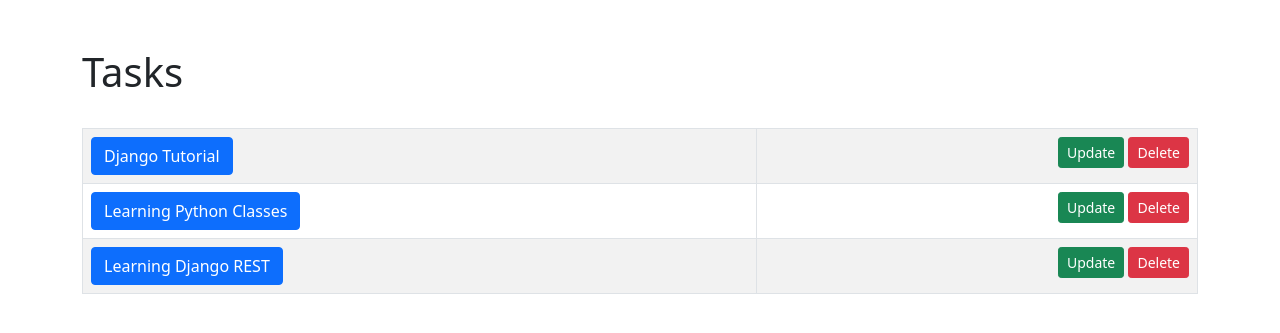
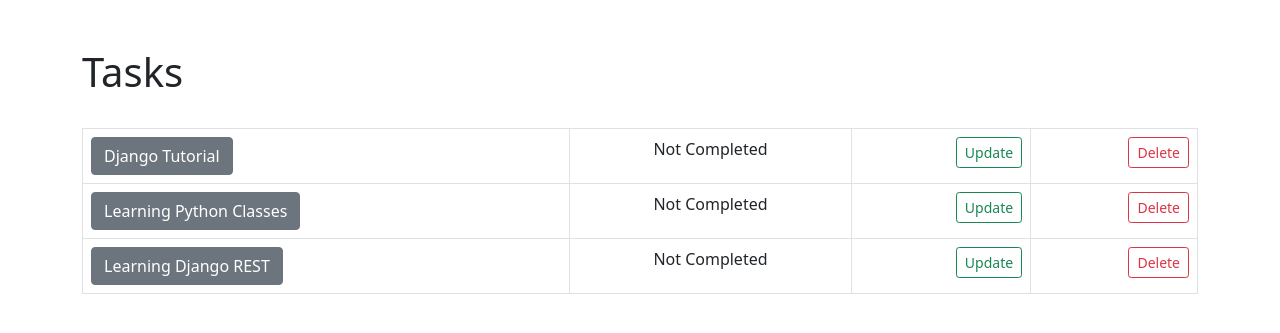
Before and after one commit to Piotr0893/ToDoApp, a Django app: page / in a window 1280 px wide. Shown: the part 56-389 px from the top of the page. Run offline with Django 4.2, Linux system fonts and the light colour scheme; data comes from the database, SQL or seed files in the repository.

Commit message:
Addic complete/not complete

```diff
--- a/myapp/templates/task.html
+++ b/myapp/templates/task.html
@@ -3,25 +3,27 @@
 {% block content %}
 
     <h1> Tasks</h1> <br/>
-
-    <table class="table table-hover table-striped table-bordered">
+{% if task_list %}
+    <table class="table table-bordered">
     {% for task in task_list %}
-
+ {% if task.Status %}
     <tr>
         <td>
-            <a href="{% url 'Task_Show' task.id %}" class="btn btn-primary" >{{ task }}</a>
-        <br/>
-        </td>
-        <td align = 'right'>
-            <a href="{% url 'Update_Task' task.id %}" class ="btn btn-success btn-sm">Update</a>
-
-        <align = 'right'>
-            <a href="{% url 'Delete_Task' task.id %}" class ="btn btn-danger btn-sm">Delete</a>
-        </td>
+            <a href="{% url 'Task_Show' task.id %}" class="btn btn-success"> {{ task }} </a></td>
+            <td><center><class=btn btn-outline-primary>Completed </center></td>
+            <td align = 'right'><a href="{% url 'Update_Task' task.id %}" class ="btn btn-outline-success btn-sm">Update</a></td>
+            <td align = 'right'> <a href="{% url 'Delete_Task' task.id %}" class ="btn btn-outline-danger btn-sm">Delete</a></td>
        </tr>
-
+       {% else %}
+       <tr>
+       <td>
+            <a href="{% url 'Task_Show' task.id %}" class="btn btn-secondary"> {{ task }} </a></td>
+            <td><center><class="btn btn-outline-primary" >Not Completed</a></center></td>
+            <td align = 'right'><a href="{% url 'Update_Task' task.id %}" class ="btn btn-outline-success btn-sm">Update</a></td>
+            <td align = 'right'> <a href="{% url 'Delete_Task' task.id %}" class ="btn btn-outline-danger btn-sm">Delete</a></td>
+      </tr>
+      {% endif %}
     {% endfor %}
-</table>
-
-
+    </table>
+{% endif %}
 {% endblock  %}
--- a/myapp/templates/task_show.html
+++ b/myapp/templates/task_show.html
@@ -15,7 +15,9 @@
      </div>
     </div>
 <br/>
-<a href="{% url 'Update_Task' task.id %}" class ="btn btn-success btn-sm">Update</a>
+<a href="{% url 'Update_Task' task.id %}" class ="btn btn-outline-success btn-sm">Update</a>
+<a href="{% url 'Delete_Task' task.id %}" class ="btn btn-outline-danger btn-sm">Delete</a></td>
+
 
 
 {% endblock  %}
```
